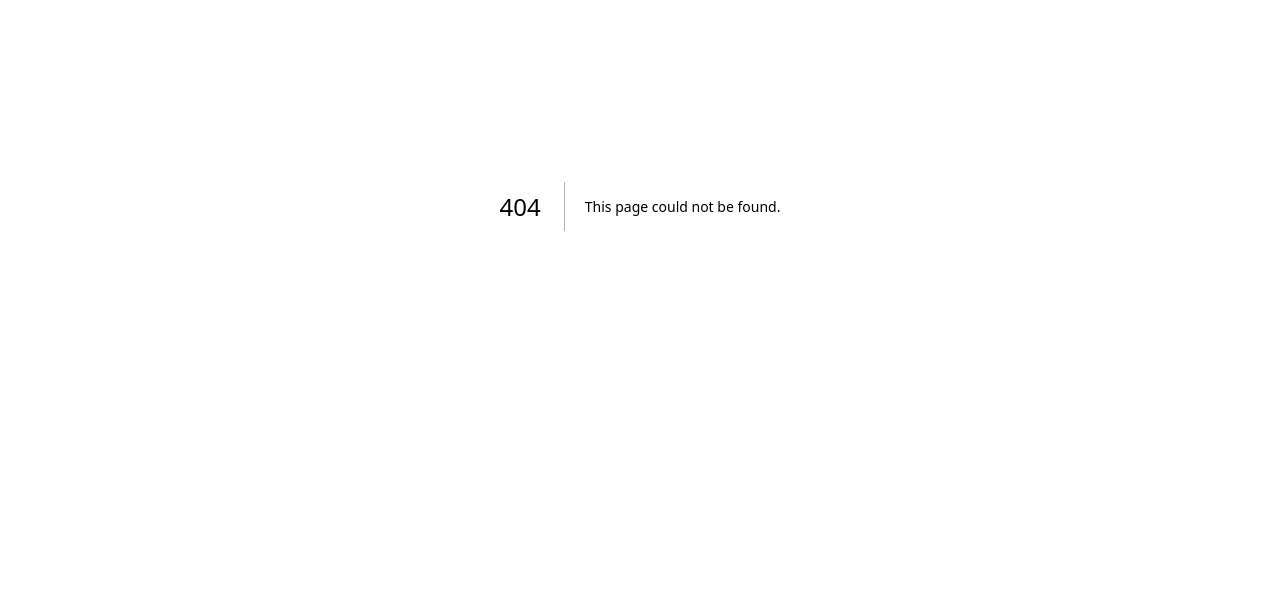
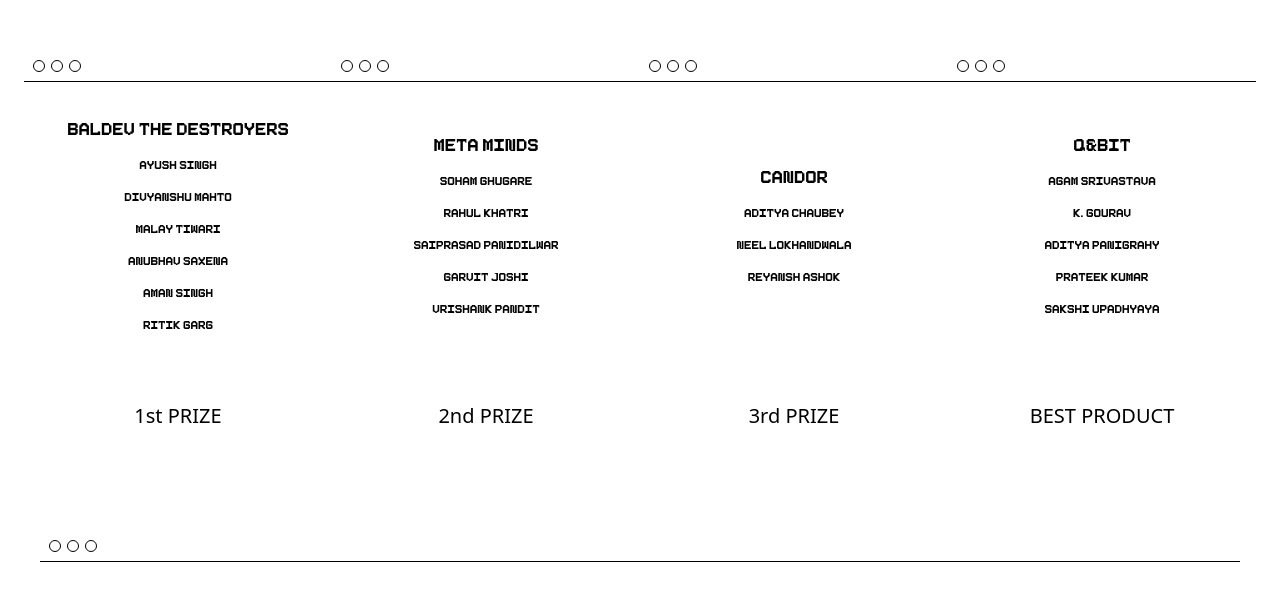
Before and after one commit to IEEECS-VIT/hackbattle-24, a Next.js app: page /memories in a window 1280 px wide. Before the commit this address had no page. Shown: the part 194-784 px from the top of the page. Built offline with nearby package versions, Linux system fonts and the light colour scheme.

Commit message:
feat: memories

```diff
--- /dev/null
+++ b/src/app/components/MemoryCard.jsx
@@ -0,0 +1,31 @@
+export default function MemoryCard({ title, names, img, prize}) {
+    return (
+        <div className="box-border h-80 w-full max-w-xs border-custom border-black bg-container-bg shadow-custom mx-auto mb-24">
+            <div className="border-b border-black h-8 p-px flex items-center justify-between bg-top-bg">
+                <div className="p-2 flex">
+                    <div className="w-3 h-3 bg-circle-bg rounded-full border border-black mr-1.5"></div>
+                    <div className="w-3 h-3 bg-circle-bg rounded-full border border-black mr-1.5"></div>
+                    <div className="w-3 h-3 bg-circle-bg rounded-full border border-black"></div>
+                </div>
+            </div>
+
+            <div className="flex items-center justify-center h-72">
+                {img ? (
+                    <img src={img} alt={title} className="h-full w-full object-cover" />
+                ) : (
+                    <div className="text-center font-pixeboy">
+                        <h1 className="text-2xl mb-2">{title}</h1>
+                        {names && names.length > 0 && (
+                            <div className="space-y-2">
+                                {names.map((name, index) => (
+                                    <h2 key={index} className="text-md">{name}</h2>
+                                ))}
+                            </div>
+                        )}
+                    </div>
+                )}
+            </div>
+            <h1 class="mt-8 text-xl text-center">{prize}</h1>
+        </div>
+    );
+}
--- /dev/null
+++ b/src/app/components/MemoryImg.jsx
@@ -0,0 +1,16 @@
+export default function MemoryImg(){
+    return (
+    <div className="m-4 box-border h-96 w-full border-custom border-black bg-container-bg shadow-custom mx-auto mb-24">
+    <div className="border-b border-black h-8 p-px flex items-center justify-between bg-top-bg">
+        <div className="p-2 flex">
+            <div className="w-3 h-3 bg-circle-bg rounded-full border border-black mr-1.5"></div>
+            <div className="w-3 h-3 bg-circle-bg rounded-full border border-black mr-1.5"></div>
+            <div className="w-3 h-3 bg-circle-bg rounded-full border border-black"></div>
+        </div>
+    </div>
+
+    <div className="flex items-center justify-center h-88">
+            {/* <img src={img} alt='img' className="h-full w-full object-cover" /> */}
+    </div>
+</div>)
+}
--- /dev/null
+++ b/src/app/components/RegisterForm.jsx
@@ -0,0 +1,40 @@
+export default function RegisterForm() {
+    return (
+        <div className="m-4 box-border w-full border border-black shadow-custom mx-auto mb-24">
+            <div className="border-b border-black h-8 p-px flex items-center justify-between bg-top-bg">
+                <div className="p-2 flex">
+                    <div className="w-3 h-3 bg-circle-bg rounded-full border border-black mr-1.5"></div>
+                    <div className="w-3 h-3 bg-circle-bg rounded-full border border-black mr-1.5"></div>
+                    <div className="w-3 h-3 bg-circle-bg rounded-full border border-black"></div>
+                </div>
+            </div>
+
+            <div className="flex">
+                {/* Left column for image with overlay */}
+                <div className="w-2/5 flex items-center justify-center bg-register-bg bg-form-bg relative">
+                    {/* Overlay using pseudo-element */}
+                    <div className="overlay w-full h-full absolute top-0 left-0 opacity-50"></div>
+                    {/* SVG Image can be placed here */}
+                    {/* <img src="path-to-your-svg-image.svg" alt="Decorative" className="relative z-10" /> */}
+                </div>
+
+                {/* Right column for form */}
+                <div className="w-3/5 p-8 flex flex-col justify-center">
+                    <form action="#">
+                        <div className="flex flex-col space-y-6">
+                            <input className="p-3 border border-black" type="text" name="fullName" placeholder="FULL NAME" required />
+                            <input className="p-3 border border-black" type="text" name="registerNo" placeholder="REGISTRATION NUMBER" required />
+                            <input className="p-3 border border-black" type="text" name="email" placeholder="EMAIL" required />
+                            <input className="p-3 border border-black" type="text" name="team" placeholder="TEAM NAME" required />
+                            <input className="p-3 border border-black" type="text" name="referral" placeholder="REFERRAL CODE" />
+                            <input className="p-3 border border-black" type="text" name="mobile" placeholder="MOBILE NUMBER" />
+                        </div>
+                        <div className="flex justify-center mt-6">
+                            <button type="submit" className="w-32 p-2 bg-blue-500 text-white">REGISTER</button>
+                        </div>
+                    </form>
+                </div>
+            </div>
+        </div>
+    );
+}
--- a/src/app/globals.css
+++ b/src/app/globals.css
@@ -1,15 +1,3 @@
 @tailwind base;
 @tailwind components;
 @tailwind utilities;
-
-.glow-text {
-  text-shadow: 2px 2px 0 #ff0000, -2px -2px 0 #0d9c9f, 2px -2px 0 #0d9c9f,
-    -2px 2px 0 #ff0000, 4px 4px 10px #000;
-}
-
-/* Define the pixelate filter */
-.filter.pixelate {
-  image-rendering: pixelated; /* Makes image backgrounds pixelated */
-  image-rendering: -moz-crisp-edges; /* Firefox-specific pixelation */
-  image-rendering: crisp-edges; /* Edge-specific pixelation */
-}
--- /dev/null
+++ b/src/app/memories/page.jsx
@@ -0,0 +1,74 @@
+import MemoryCard from "../components/MemoryCard";
+import MemoryImg from "../components/MemoryImg";
+
+
+export default function Memories() {
+    const memoryCards = [
+        {
+            title: "BALDEV THE DESTROYERS",
+            names: [
+                "AYUSH SINGH",
+                "DIVYANSHU MAHTO",
+                "MALAY TIWARI",
+                "ANUBHAV SAXENA",
+                "AMAN SINGH",
+                "RITIK GARG"
+            ],
+            prize: "1st PRIZE"
+        },
+        {
+            title: "META MINDS",
+            names: [
+                "SOHAM GHUGARE",
+                "RAHUL KHATRI",
+                "SAIPRASAD PANIDILWAR",
+                "GARVIT JOSHI",
+                "VRISHANK PANDIT"
+            ],
+            prize: "2nd PRIZE"
+
+        },
+        {
+            title: "CANDOR",
+            names: [
+                "ADITYA CHAUBEY",
+                "NEEL LOKHANDWALA",
+                "REYANSH ASHOK"
+            ],
+            prize: "3rd PRIZE"
+        },
+        {
+            title: "Q&BIT",
+            names: [
+                "AGAM SRIVASTAVA",
+                "K. GOURAV",
+                "ADITYA PANIGRAHY",
+                "PRATEEK KUMAR",
+                "SAKSHI UPADHYAYA"
+            ],
+            prize: "BEST PRODUCT"
+        }
+    ];
+
+    return (
+        <div className="p-2 min-h-screen bg-memories-bg bg-cover bg-center flex flex-col">
+            <h1 className="mt-16 mb-24 text-6xl text-center text-white">MEMORIES</h1>
+            <div className="flex flex-wrap justify-between p-4 flex-grow">
+                {memoryCards.map((card, index) => (
+                    <div className="w-full sm:w-1/2 md:w-1/4" key={index}>
+                        <MemoryCard
+                            title={card.title}
+                            names={card.names}
+                            prize={card.prize}
+                        />
+                    </div>
+                ))}
+            </div>
+
+            <div className="p-8">
+            <MemoryImg></MemoryImg>
+            </div>
+
+        </div>
+    );
+}
--- /dev/null
+++ b/src/app/register/page.jsx
@@ -0,0 +1,10 @@
+import RegisterForm from "../components/RegisterForm";
+
+export default function Memories() {
+
+    return (
+            <div className="p-8">
+            <RegisterForm/>
+            </div>
+    );
+}
```
Also changed, not shown: public/memories.svg (added), public/register.svg (added).
